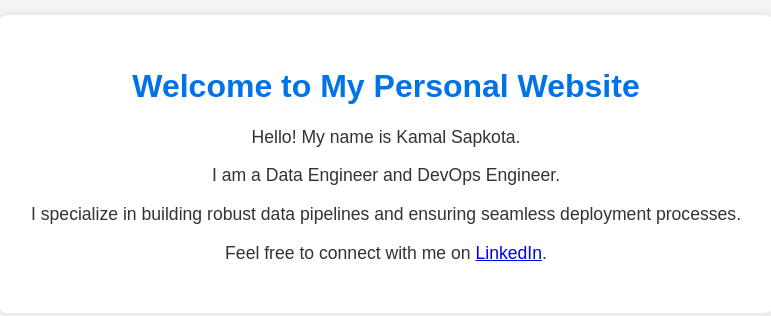
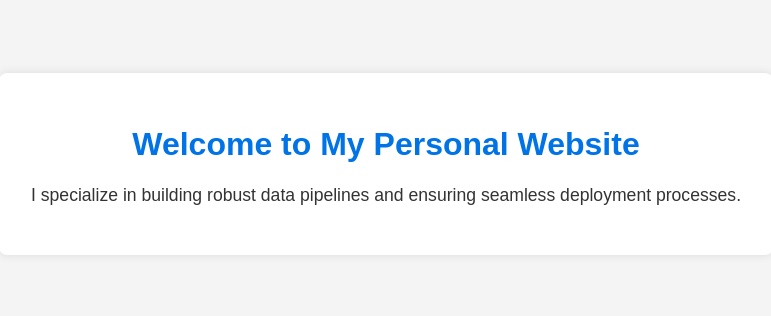
Before and after one commit to kmlspktaa/kmlspktaa.github.io, a plain HTML site: page index.html in a window 1280 px wide. Shown: the part 236-552 px from the top of the page, without its empty margins (254-1025 px from the left). Drawn offline with Linux system fonts and the light colour scheme.

Commit message:
Update index.html

```diff
--- a/index.html
+++ b/index.html
@@ -34,10 +34,9 @@
 <body>
     <div class="container">
         <h1>Welcome to My Personal Website</h1>
-        <p>Hello! My name is Kamal Sapkota.</p>
-        <p>I am a Data Engineer and DevOps Engineer.</p>
+        <p></p>
+
         <p>I specialize in building robust data pipelines and ensuring seamless deployment processes.</p>
-        <p>Feel free to connect with me on <a href="https://www.linkedin.com/in/yourprofile" target="_blank">LinkedIn</a>.</p>
     </div>
 </body>
 </html>
```
